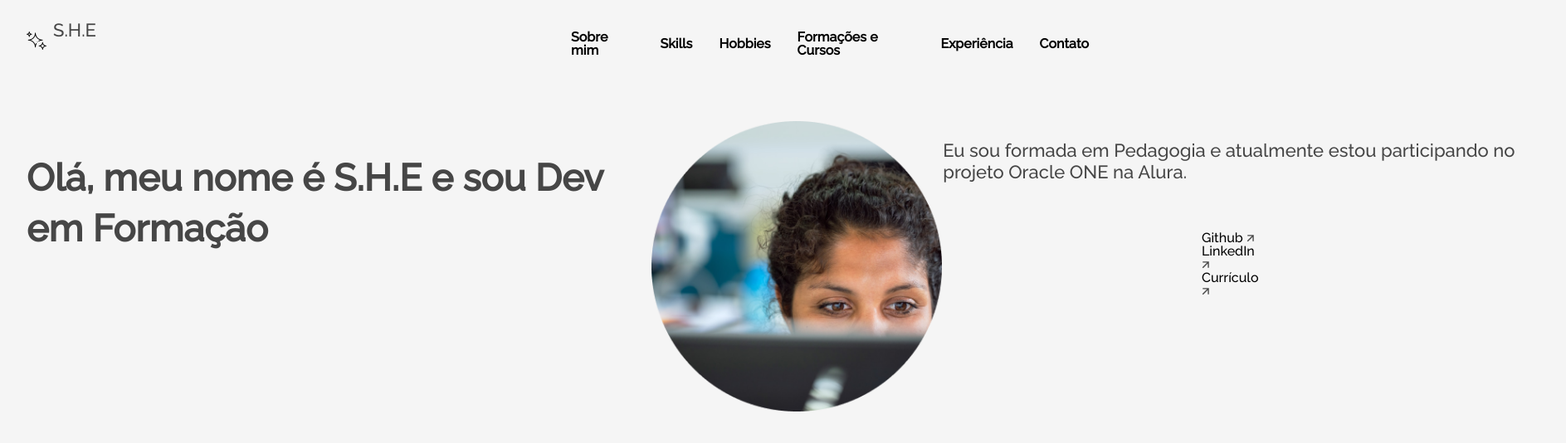
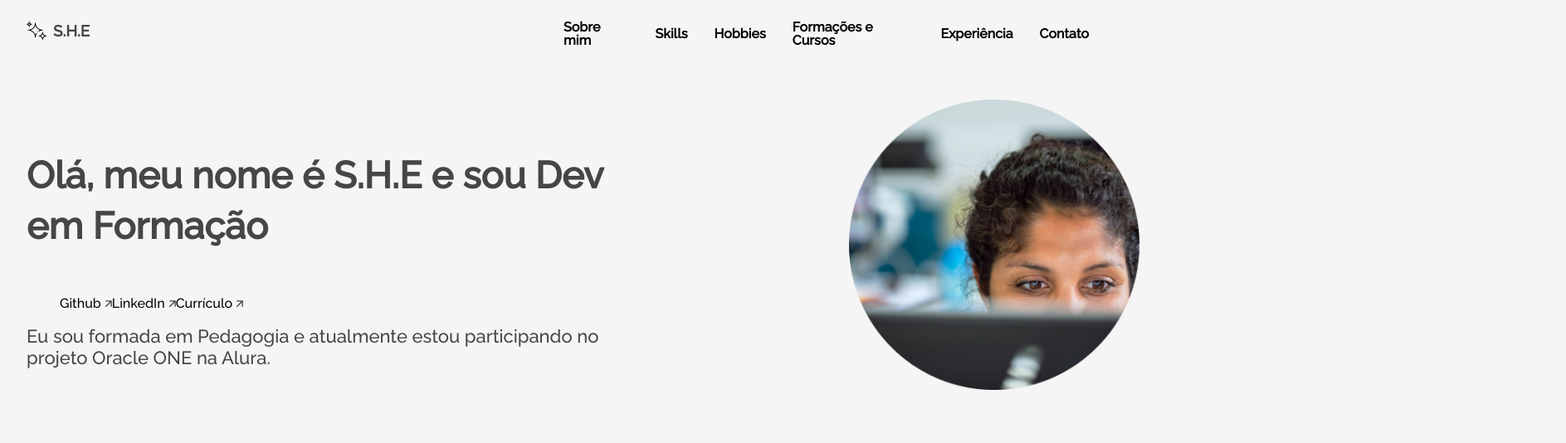
Before and after one commit to sheezarainbow9/challenge-alura02, a plain HTML site: page index.html in a window 1280 px wide. Shown: the whole page at 83% size, 1887 px wide, since content can reach past the window. Drawn offline with Linux system fonts and the light colour scheme.

Commit message:
css, html

```diff
--- a/index.html
+++ b/index.html
@@ -33,17 +33,15 @@
     <section class="hello">
       <div class="ola">
         <h2>Olá, meu nome é S.H.E e sou Dev em Formação</h2>
-        <h3>Eu sou formada em Pedagogia e atualmente estou
-          participando no projeto Oracle ONE na Alura.</h3>
-        <img class="photo" src="assets\profile.png">
-      </div>
-      <div class="links">
-        <ul>
+        <p>Eu sou formada em Pedagogia e atualmente estou
+          participando no projeto Oracle ONE na Alura.</p>
+        <ul class="links">
           <li><a href="">Github <img src="assets\arrow.png"> </a></li>
           <li><a href="">LinkedIn <img src="assets\arrow.png"></a></li>
           <li><a href="">Currículo <img src="assets\arrow.png"></a></li>
         </ul>
       </div>
+      <img class="photo" src="assets\profile.png">
     </section>
   </body>
 
--- a/style.css
+++ b/style.css
@@ -66,9 +66,11 @@ header {
 
 .ola {
   display: flex;
+  flex-direction: column;
   padding: 4px 2em 0 2em;
   width: 100%;
   gap: 0.1rem;
+  flex-wrap: nowrap;
 }
 
 h2 {
@@ -85,7 +87,7 @@ h2 {
   flex-grow: 0;
 }
 
-h3 {
+p {
   width: 751px;
   height: 52px;
   font-style: normal;
@@ -97,6 +99,7 @@ h3 {
   order: 1;
   align-self: stretch;
   flex-grow: 0;
+  margin: 0 1% 1% 0;
 
 }
 
```
